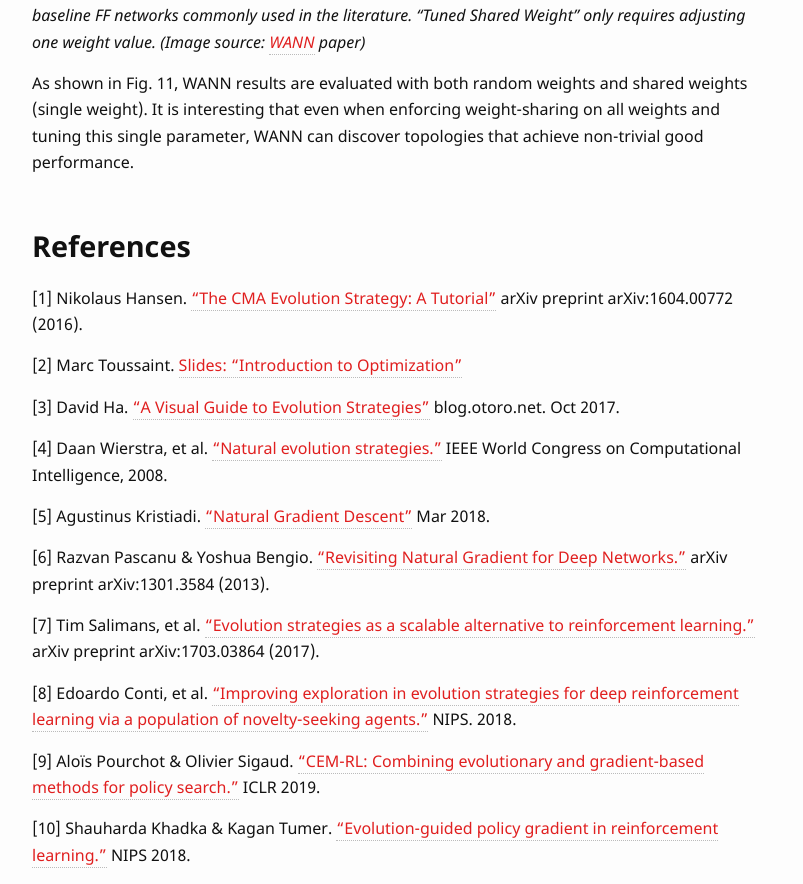
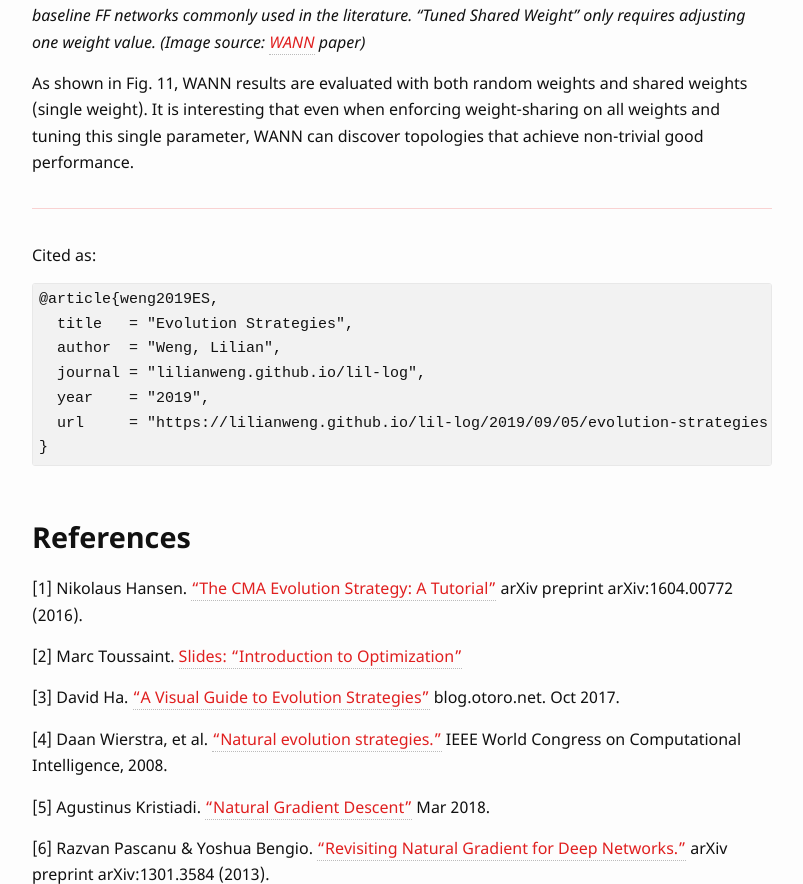
Before and after one commit to lilianweng/lil-log, a Jekyll site: the page built from _posts/2019-09-05-evolution-strategies.md, in a window 1280 px wide and 900 px high, scrolled down 18739 px, cut to the strip 16-900 px from the top of the window. Shown: the whole strip, without its empty margins (238-1041 px from the left). Built offline with Jekyll 4.4.1, drawn with Linux system fonts in a browser that asks for light colours; formulas are drawn with MathJax 3; comment, search, counter and statistics services are not loaded; some of the changed text lies outside the part shown.

Commit message:
Add citation + fix a link

````diff
--- a/_posts/2019-09-05-evolution-strategies.md
+++ b/_posts/2019-09-05-evolution-strategies.md
@@ -52,7 +52,7 @@ In **Genetic Algorithms (GA)**, another popular subcategory of EA, $$x$$ is a se
 
 ## Simple Gaussian Evolution Strategies
 
-This is the most basic and canonical version of evolution strategies. It models $$p_\theta(x)$$ as a $$n$$-dimensional isotropic Gaussian distribution, in which $$\theta$$ only tracks the mean $$\mu$$ and standard deviation $$\sigma$$.
+[This](http://blog.otoro.net/2017/10/29/visual-evolution-strategies/) is the most basic and canonical version of evolution strategies. It models $$p_\theta(x)$$ as a $$n$$-dimensional isotropic Gaussian distribution, in which $$\theta$$ only tracks the mean $$\mu$$ and standard deviation $$\sigma$$.
 
 $$
 \theta = (\mu, \sigma),\;p_\theta(x) \sim \mathcal{N}(\mathbf{\mu}, \sigma^2 I \sim \mu + \sigma \mathcal{N}(0, I)
@@ -578,13 +578,25 @@ At the "evaluation" stage, all the network weights are set to be the same. In th
 As shown in Fig. 11, WANN results are evaluated with both random weights and shared weights (single weight). It is interesting that even when enforcing weight-sharing on all weights and tuning this single parameter, WANN can discover topologies that achieve non-trivial good performance.
 
 
+---
+Cited as:
+```
+@article{weng2019ES,
+  title   = "Evolution Strategies",
+  author  = "Weng, Lilian",
+  journal = "lilianweng.github.io/lil-log",
+  year    = "2019",
+  url     = "https://lilianweng.github.io/lil-log/2019/09/05/evolution-strategies.html"
+}
+```
+
 ## References
 
 [1] Nikolaus Hansen. ["The CMA Evolution Strategy: A Tutorial"](https://arxiv.org/abs/1604.00772) arXiv preprint arXiv:1604.00772 (2016).
 
 [2] Marc Toussaint. [Slides: "Introduction to Optimization"](https://ipvs.informatik.uni-stuttgart.de/mlr/marc/teaching/13-Optimization/06-blackBoxOpt.pdf)
 
-[3] David Ha. ["A Visual Guide to Evolution Strategies"]("http://blog.otoro.net/2017/10/29/visual-evolution-strategies/") blog.otoro.net. Oct 2017.
+[3] David Ha. ["A Visual Guide to Evolution Strategies"](http://blog.otoro.net/2017/10/29/visual-evolution-strategies/) blog.otoro.net. Oct 2017.
 
 [4] Daan Wierstra, et al. ["Natural evolution strategies."](https://arxiv.org/abs/1106.4487) IEEE World Congress on Computational Intelligence, 2008.
 
````
